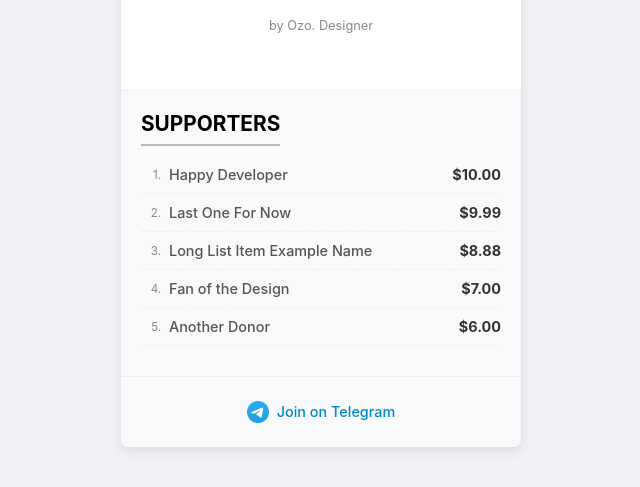
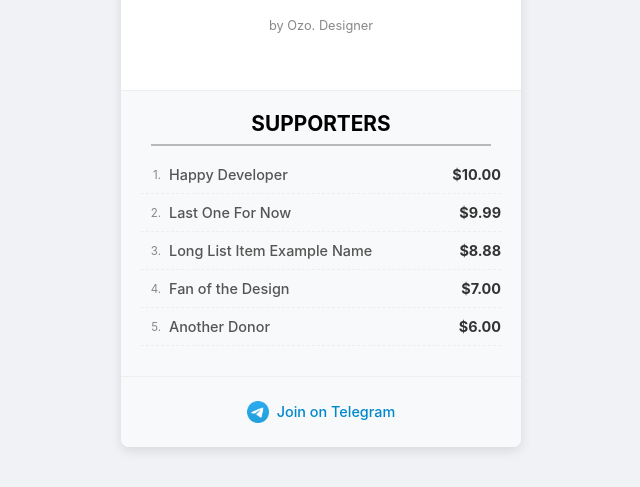
Before and after one commit to Heng-zm/donate, a plain HTML site: page index.html in a window 1280 px wide. Shown: the part 862-1349 px from the top of the page, without its empty margins (319-959 px from the left). Drawn offline with Linux system fonts and the light colour scheme; no server answers.

Commit message:
Update index.html

```diff
--- a/index.html
+++ b/index.html
@@ -272,7 +272,6 @@
             margin: 0 auto 10px auto; /* Keeps it centered if it's an inline-block or block with auto margins */
             padding-bottom: 8px;
             border-bottom: 2px solid var(--border-color-title-underline); /* Changed border */
-            display: inline-block; /* Or block if you prefer full-width block centering */
             width: auto;
             max-width: calc(100% - 20px);
             text-align: center; /* Ensures text inside is centered */
```
